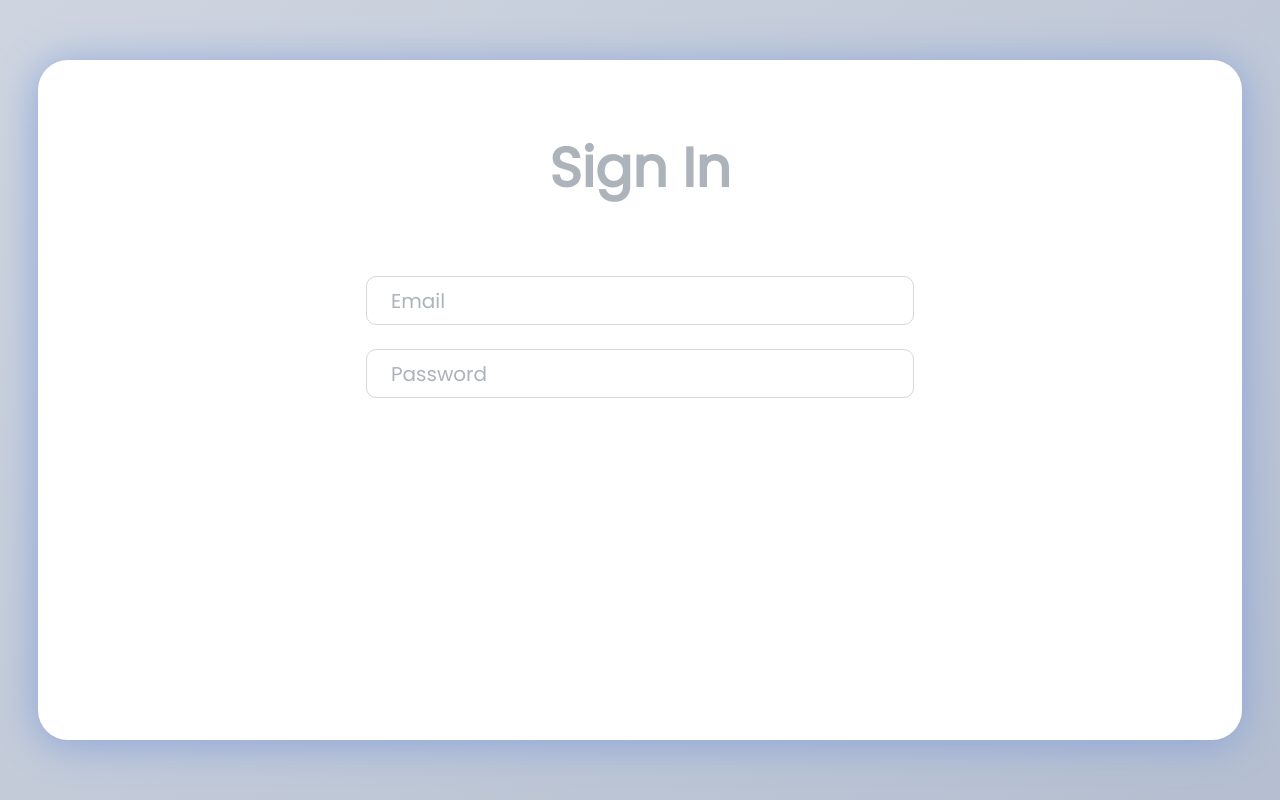
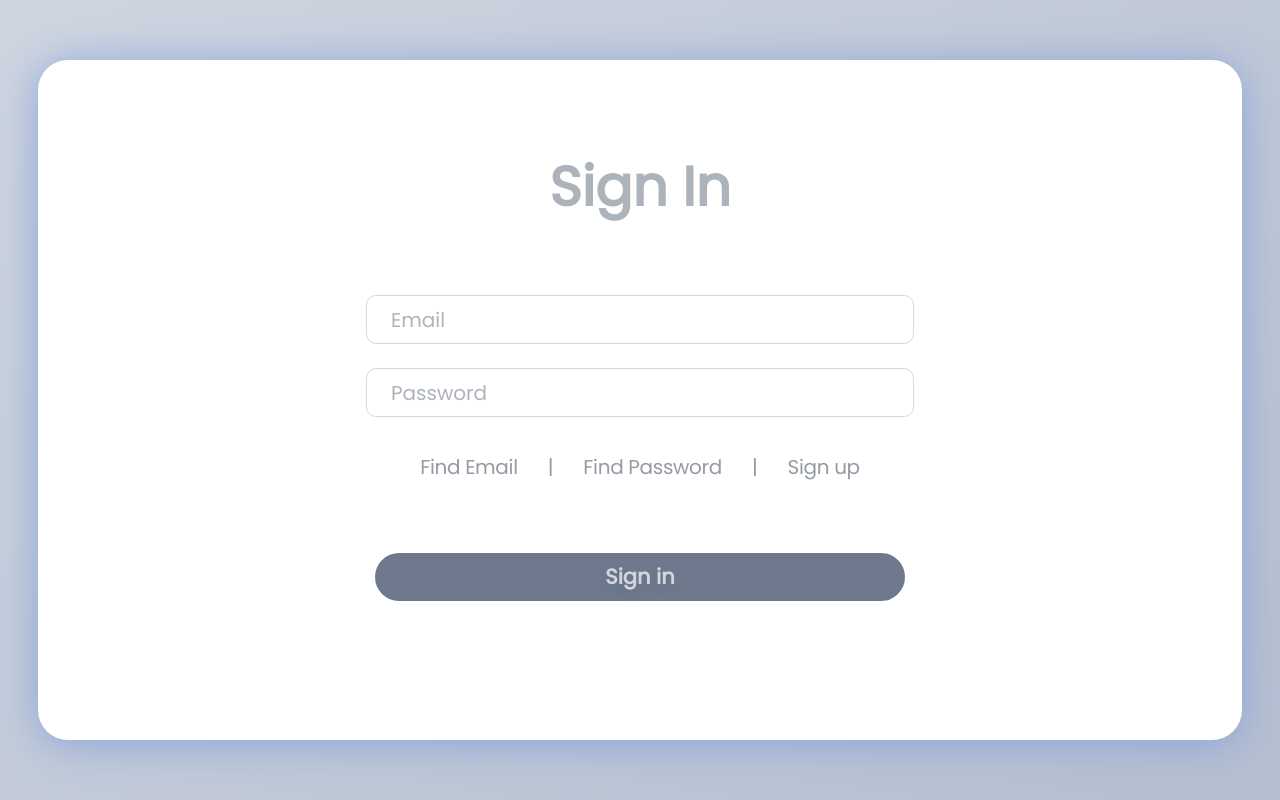
Before and after one commit to withdoc/application-frontend, a React (Create React App) app: page /loginpage in a window 1280 px wide. Built offline with nearby package versions, Linux system fonts and the light colour scheme.

Commit message:
로그인 페이지 퍼블리싱

```diff
--- a/src/pages/loginpage/index.tsx
+++ b/src/pages/loginpage/index.tsx
@@ -23,6 +23,14 @@ function LoginComponent() {
                     <S.emailInput type="email" value={email} placeholder="Email" onChange={onEmailHandler} />
                     <S.passwordInput type="password" value={password} placeholder="Password" onChange={onPasswordHandler}/>
                 </S.inputContatiner>
+                <S.btnContainer>
+                    <S.btnFindEmail> Find Email </S.btnFindEmail>
+                    <S.divisionLine>|</S.divisionLine>
+                    <S.btnFindPassword> Find Password </S.btnFindPassword>
+                    <S.divisionLine>|</S.divisionLine>
+                    <S.btnSignUp> Sign up </S.btnSignUp>
+                </S.btnContainer>
+                <S.btnSignIn>Sign in</S.btnSignIn>
             </S.mainContent>
         </S.mainContainer>
         </>
--- a/src/pages/loginpage/style.tsx
+++ b/src/pages/loginpage/style.tsx
@@ -16,6 +16,10 @@ export const mainContent = styled.div`
     background: #FFFFFF;
     box-shadow: 0px 4px 40px #8CA4D8;
     border-radius: 30px;
+    display: flex;
+    flex-direction: column;
+    align-items: center;
+    justify-content: center;
 `
 
 export const signinTitle = styled.div`
@@ -25,21 +29,20 @@ export const signinTitle = styled.div`
     line-height: 96px;
     text-align: center;
     color: rgba(20, 36, 59, 0.35);
-    margin-top: 5%;
 `
 
 export const inputContatiner = styled.div`
     display: flex;
     flex-direction: column;
     width: 100%;
-    height: 60%;
+    height: fit-content;
     align-items: center;
     margin-top: 5%;
 
 `
 export const emailInput = styled.input`
     width: 45%;
-    height: 11%;
+    height: 45px;
     border: 1px solid #D8D8D8;
     border-radius: 10px;
 
@@ -63,7 +66,7 @@ export const emailInput = styled.input`
 
 export const passwordInput = styled.input`
     width: 45%;
-    height: 11%;
+    height: 45px;
     border: 1px solid #D8D8D8;
     border-radius: 10px;
 
@@ -84,3 +87,98 @@ export const passwordInput = styled.input`
     }
     margin-top: 2%;
 `
+
+export const btnContainer = styled.div`
+    display: flex;
+    flex-direction: row;
+    width: 100%;
+    align-items: center;
+    justify-content: center;
+    margin-top: 3%;
+`
+
+export const btnFindEmail = styled.button`
+    background: transparent;
+    border: none;
+    font-family: 'Poppins';
+    font-style: normal;
+    font-weight: 400;
+    font-size: 20px;
+    line-height: 26px;
+
+    display: flex;
+    align-items: flex-end;
+    letter-spacing: -0.0166667em;
+
+    color: #5F6776;
+    opacity: 0.66;
+    cursor: pointer;
+`;
+
+export const btnFindPassword = styled.button`
+    background: transparent;
+    border: none;
+    font-family: 'Poppins';
+    font-style: normal;
+    font-weight: 400;
+    font-size: 20px;
+    line-height: 26px;
+
+    display: flex;
+    align-items: flex-end;
+    letter-spacing: -0.0166667em;
+
+    color: #5F6776;
+    opacity: 0.66;
+    cursor: pointer;
+`;
+
+export const btnSignUp = styled.button`
+    background: transparent;
+    border: none;
+    font-family: 'Poppins';
+    font-style: normal;
+    font-weight: 400;
+    font-size: 20px;
+    line-height: 26px;
+
+    display: flex;
+    align-items: flex-end;
+    letter-spacing: -0.0166667em;
+
+    color: #5F6776;
+    opacity: 0.66;
+    cursor: pointer;
+`;
+
+export const divisionLine = styled.div`
+    font-family: 'Poppins';
+    font-style: normal;
+    font-weight: 400;
+    font-size: 20px;
+    line-height: 26px;
+    letter-spacing: -0.0166667em;
+    color: #5F6776;
+    opacity: 0.66;
+    margin: 0 2%;
+`
+
+export const btnSignIn = styled.button`
+    width: 44%;
+    height: 7%;
+    background: rgba(16, 33, 65, 0.6);
+    backdrop-filter: blur(11.5318px);
+    border: none;
+    border-radius: 100px;
+    margin-top: 6%;
+    margin-bottom: 5%;
+    cursor: pointer;
+
+    font-family: 'Poppins';
+    font-weight: 700;
+    font-size: 21px;
+    line-height: 26px;
+    text-align: center;
+    color: rgba(255, 255, 255, 0.7);
+    text-shadow: 0px 5px 10px rgba(73, 90, 117, 0.222373);
+`;
```
